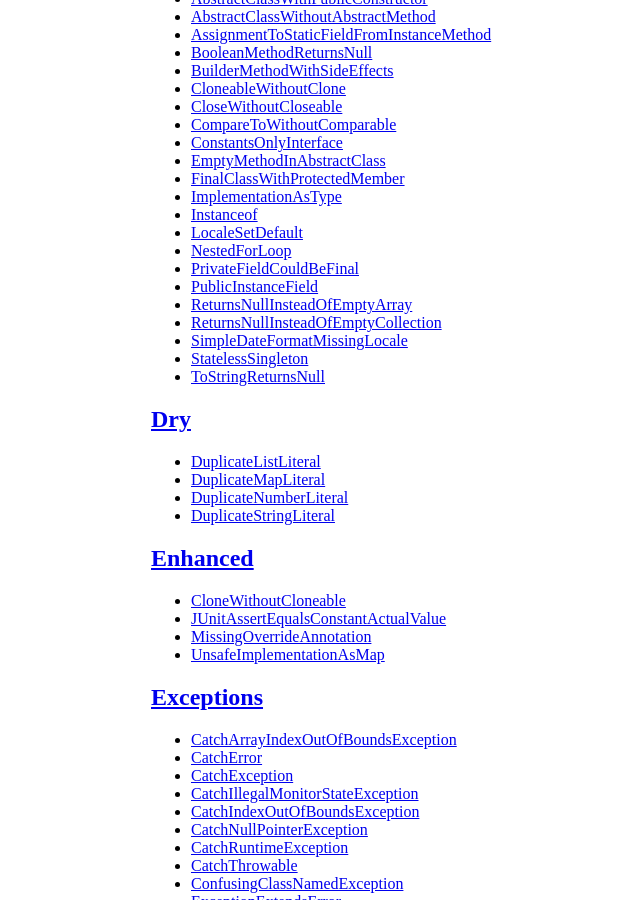
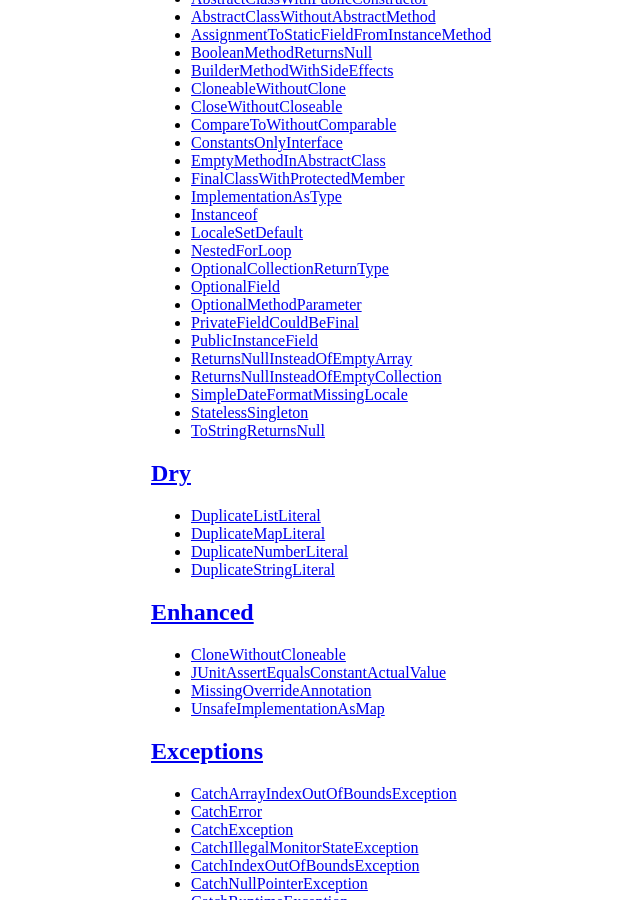
Before and after one commit to CodeNarc/CodeNarc, a Jekyll site: the page built from codenarc-rule-index.md, in a window 1280 px wide and 900 px high, scrolled down 2729 px. Shown: the whole window, without its empty margins (59-699 px from the left). Built offline with Jekyll 4.4.1, drawn with Linux system fonts in a browser that asks for light colours; some of the changed text lies outside the part shown.

Commit message:
Update generated files for recent new rules

```diff
--- a/StarterRuleSet-AllRules.groovy.txt
+++ b/StarterRuleSet-AllRules.groovy.txt
@@ -245,6 +245,9 @@ ruleset {
     NonFinalSubclassOfSensitiveInterface
     ObjectFinalize
     ObjectOverrideMisspelledMethodName
+    OptionalCollectionReturnType
+    OptionalField
+    OptionalMethodParameter
     PackageName
     PackageNameMatchesFilePath
     ParameterCount
--- a/StarterRuleSet-AllRulesByCategory.groovy.txt
+++ b/StarterRuleSet-AllRulesByCategory.groovy.txt
@@ -147,6 +147,9 @@ ruleset {
     Instanceof
     LocaleSetDefault
     NestedForLoop
+    OptionalCollectionReturnType
+    OptionalField
+    OptionalMethodParameter
     PrivateFieldCouldBeFinal
     PublicInstanceField
     ReturnsNullInsteadOfEmptyArray
--- a/codenarc-rule-index.md
+++ b/codenarc-rule-index.md
@@ -148,6 +148,9 @@ title: CodeNarc - Rule Index
   * [Instanceof](./codenarc-rules-design.html#instanceof-rule)
   * [LocaleSetDefault](./codenarc-rules-design.html#localesetdefault-rule)
   * [NestedForLoop](./codenarc-rules-design.html#nestedforloop-rule)
+  * [OptionalCollectionReturnType](./codenarc-rules-design.html#optionalcollectionreturntype-rule)
+  * [OptionalField](./codenarc-rules-design.html#optionalfield-rule)
+  * [OptionalMethodParameter](./codenarc-rules-design.html#optionalmethodparameter-rule)
   * [PrivateFieldCouldBeFinal](./codenarc-rules-design.html#privatefieldcouldbefinal-rule)
   * [PublicInstanceField](./codenarc-rules-design.html#publicinstancefield-rule)
   * [ReturnsNullInsteadOfEmptyArray](./codenarc-rules-design.html#returnsnullinsteadofemptyarray-rule)
```
Also changed, not shown: other parts of codenarc-rule-index.md (+1 -1 lines).
